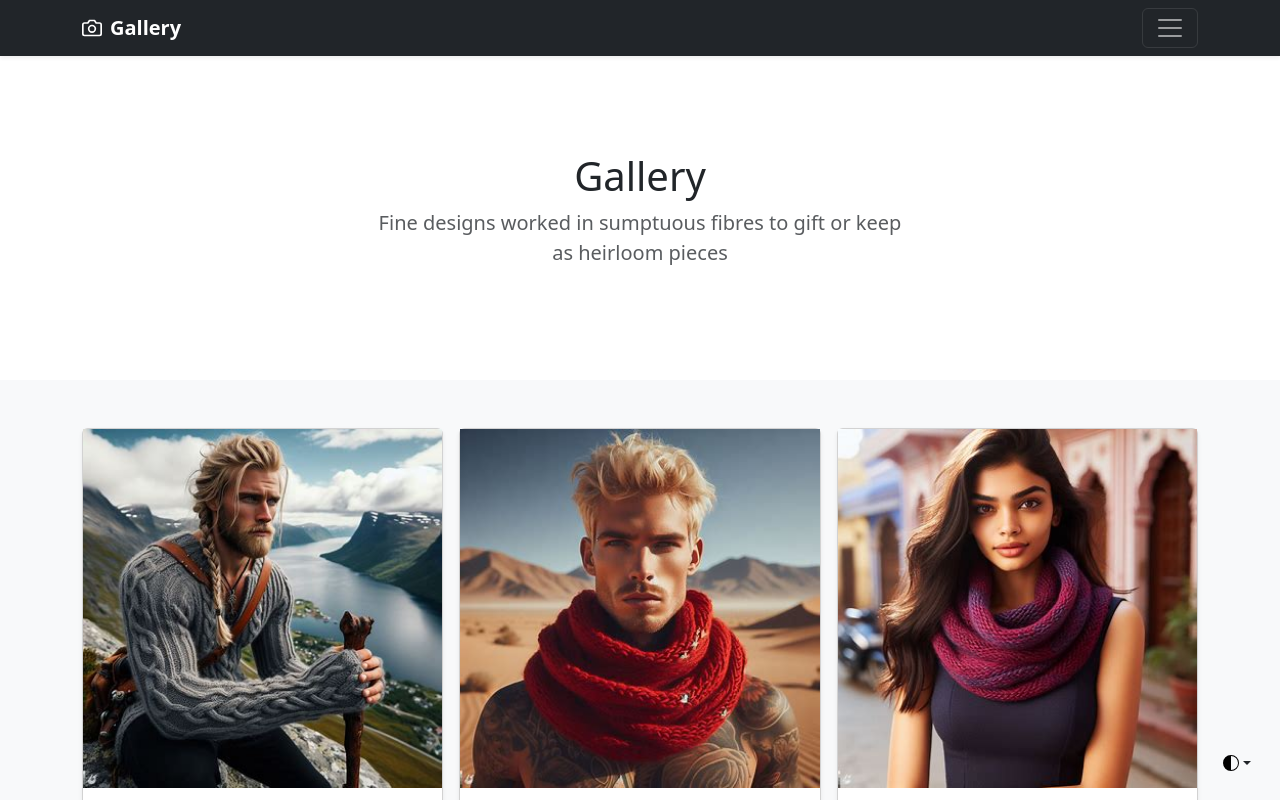
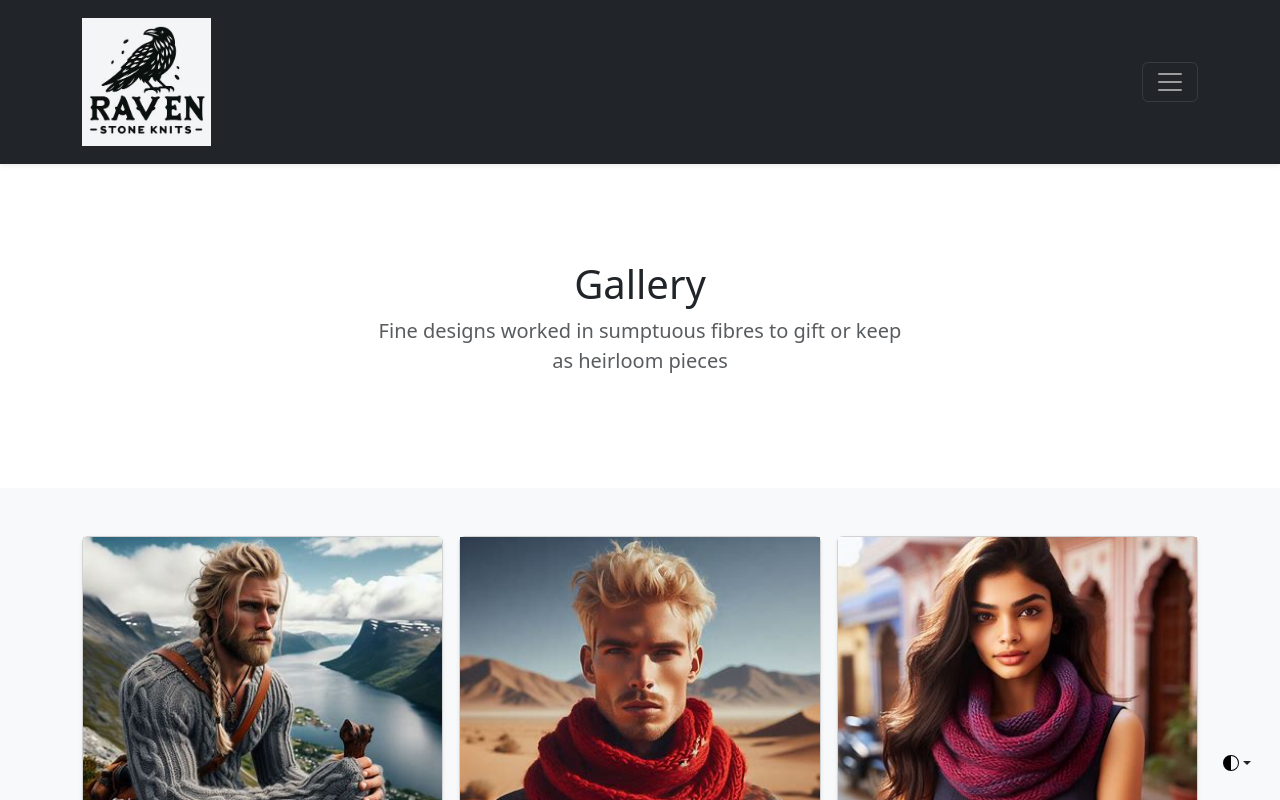
Before and after one commit to GitHubWhite22/lee-white-capstone, a React (Vite) app: page / in a window 1280 px wide. Shown: the top 800 px of the page. Built offline with nearby package versions, Linux system fonts and the light colour scheme.

Commit message:
add logo to header

```diff
--- a/src/App.jsx
+++ b/src/App.jsx
@@ -10,6 +10,7 @@ import blue_gauntlets from "./assets/images/images/blue-gauntlets-man.jpg";
 import kids_red_toques from "./assets/images/images/children-red-toques-sweaters.jpg";
 import grey_armwarmers_scarf from "./assets/images/images/grey-armwarmers-triangle-scarf-man.jpg";
 import beaded_poncho from "./assets/images/images/beaded-poncho-lady.jpg";
+import raven_stone_logo from "./assets/logos/raven-stone-logo.png";
 
 function App() {
   return (
@@ -60,13 +61,7 @@ function App() {
               data-bs-theme-value="light"
               aria-pressed="false"
             >
-              <svg
-                className="bi me-2 opacity-50 theme-icon"
-                width="1em"
-                height="1em"
-              >
-                <use href="#sun-fill" />
-              </svg>
+              <img src="" alt="" />
               Light
               <svg className="bi ms-auto d-none" width="1em" height="1em">
                 <use href="#check2" />
@@ -160,23 +155,15 @@ function App() {
         <div className="navbar navbar-dark bg-dark shadow-sm">
           <div className="container">
             <a href="#" className="navbar-brand d-flex align-items-center">
-              <svg
-                xmlns="http://www.w3.org/2000/svg"
-                width={20}
-                height={20}
-                fill="none"
-                stroke="currentColor"
-                strokeLinecap="round"
-                strokeLinejoin="round"
-                strokeWidth={2}
-                aria-hidden="true"
-                className="me-2"
-                viewBox="0 0 24 24"
-              >
-                <path d="M23 19a2 2 0 0 1-2 2H3a2 2 0 0 1-2-2V8a2 2 0 0 1 2-2h4l2-3h6l2 3h4a2 2 0 0 1 2 2z" />
-                <circle cx={12} cy={13} r={4} />
-              </svg>
-              <strong>Gallery</strong>
+              <a href="#" className="navbar-brand">
+                <img
+                  className="brand_logo
+              "
+                  src={raven_stone_logo}
+                  alt="Raven Stone Logo"
+                />
+              </a>
+              <strong></strong>
             </a>
             <button
               className="navbar-toggler"
--- a/src/App.scss
+++ b/src/App.scss
@@ -1,4 +1,9 @@
-// .gallery__button {
-//   background-color: silver;
-//   border-radius: 0.25rem;
-// }
+@use "./styles/_mixins.scss" as *;
+@use "./styles/_variables.scss" as *;
+
+.brand_logo {
+  height: 4rem;
+  @include tablet {
+    height: 8rem;
+  }
+}
--- /dev/null
+++ b/src/styles/_global.scss
@@ -0,0 +1,8 @@
+* {
+  font-family: avenir;
+  margin: 0;
+  padding: 0;
+}
+body {
+  margin: 0;
+}
--- /dev/null
+++ b/src/styles/_mixins.scss
@@ -0,0 +1,13 @@
+@use "./variables" as *;
+
+@mixin tablet {
+  @media screen and (min-width: $tablet-breakpoint) {
+    @content;
+  }
+}
+
+@mixin desktop {
+  @media screen and (min-width: $desktop-breakpoint) {
+    @content;
+  }
+}
--- /dev/null
+++ b/src/styles/_typography.scss
@@ -0,0 +1,21 @@
+@font-face {
+  font-family: "avenir";
+  src: url("../../assets/fonts/AvenirNextLTPro-Regular.woff");
+  src: url("../../assets/fonts/AvenirNextLTPro-Regular.woff2");
+  font-weight: 400;
+  font-style: normal;
+  font-display: swap;
+}
+
+@font-face {
+  font-family: "avenir";
+  src: url("../../assets/fonts/AvenirNextLTPro-Bold.woff");
+  src: url("../../assets/fonts/AvenirNextLTPro-Bold.woff2");
+  font-weight: 700;
+  font-style: regular;
+  font-display: swap;
+}
+
+body {
+  font-family: "avenir";
+}
--- /dev/null
+++ b/src/styles/_variables.scss
@@ -0,0 +1,22 @@
+// primary colors
+$black: #323232;
+$dk-gr: #2e4053;
+$md-gr: #5d6d7e;
+$lt-gr: #aeb6bf;
+$white: #ffffff;
+
+// secondary colors
+
+$red: #e74c3c;
+$green: #9ccc65;
+$dk-grn: #a0c49d;
+$md-grn: #c4d7b2;
+$lt-grn: #e1ecc8;
+$pale-grn: #f7ffe5;
+
+$mobile-breakpoint: 320px;
+$tablet-breakpoint: 768px;
+$desktop-breakpoint: 1280px;
+
+/* width mixin */
+$width: 100%;
```
Also changed, not shown: src/assets/logos/raven-stone-logo.png (added).
